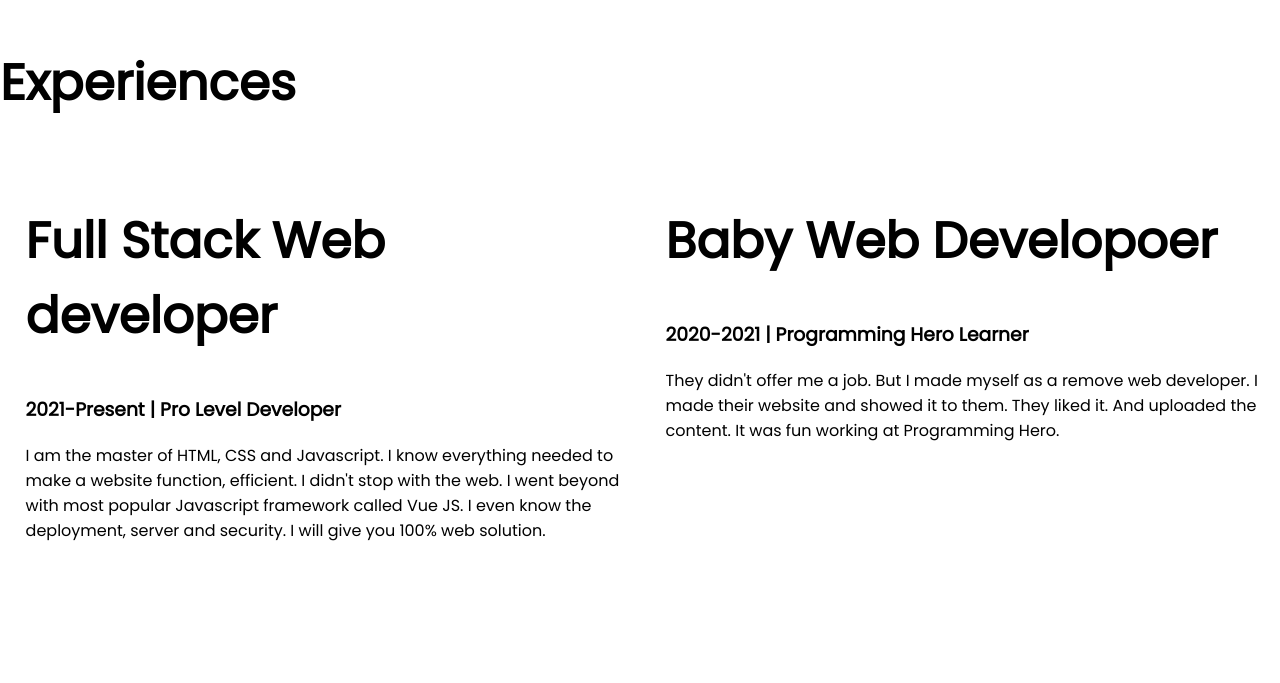
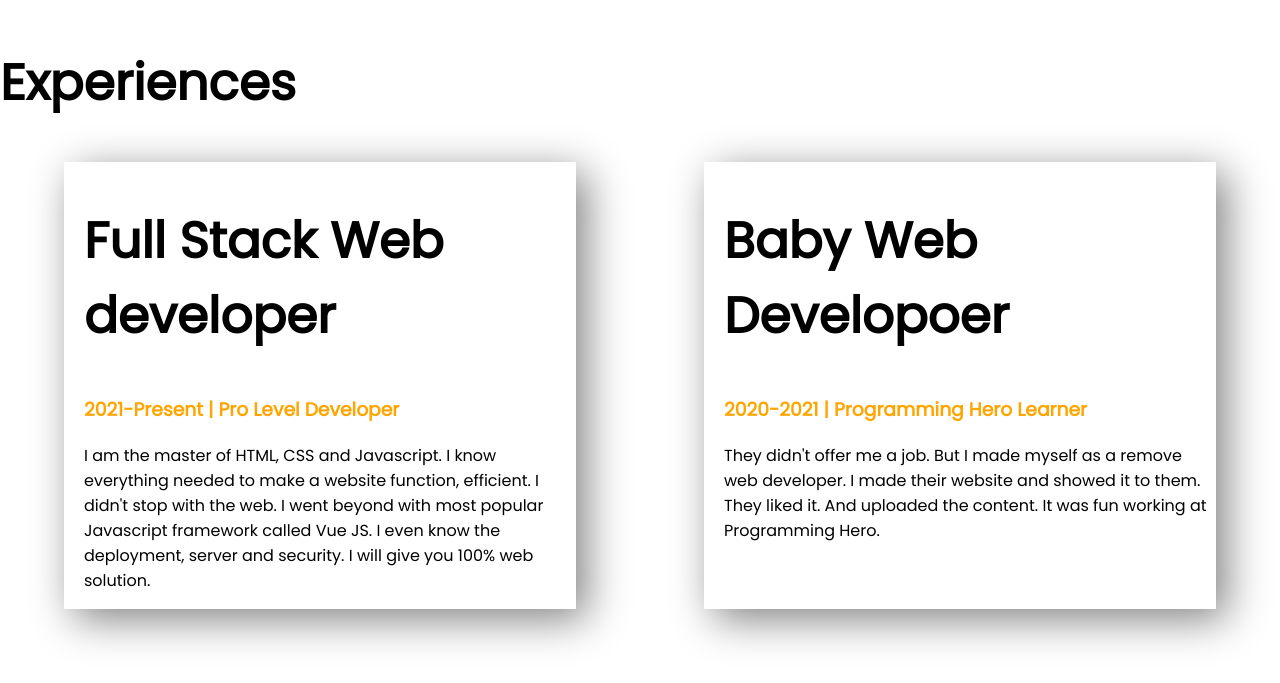
Before and after one commit to AsrafililSamiu/Developer-portfolioo, a plain HTML site: page index.html in a window 1280 px wide. Shown: the part 1333-2016 px from the top of the page. Drawn offline with Linux system fonts and the light colour scheme.

Commit message:
box-entry

```diff
--- a/index.html
+++ b/index.html
@@ -45,17 +45,17 @@
     <section class="experience-area">
         <h1>Experiences</h1>
         <div class="flexible-container">
-            <div class="half-width">
+            <div class="experience-item-box">
                 <h1>Full Stack Web developer</h1>
-                <h3>2021-Present | Pro Level Developer</h3>
+                <h3 class="orange">2021-Present | Pro Level Developer</h3>
                 <p>I am the master of HTML, CSS and Javascript. I know everything needed to make a website function,
                     efficient. I didn't stop with the web. I went beyond with most popular Javascript framework called
                     Vue JS. I even know the deployment, server and security. I will give you 100% web solution.</p>
 
             </div>
-            <div class="half-width">
+            <div class="experience-item-box">
                 <h1>Baby Web Developoer</h1>
-                <h3>2020-2021 | Programming Hero Learner</h3>
+                <h3 class="orange">2020-2021 | Programming Hero Learner</h3>
                 <p>They didn't offer me a job. But I made myself as a remove web developer. I made their website and
                     showed
                     it to them. They liked it. And uploaded the content. It was fun working at Programming Hero.</p>
--- a/style.css
+++ b/style.css
@@ -15,6 +15,7 @@ h1{
 .half-width{
     width: 50%;
     padding-left: 2%;
+
 }
 .half-width img{
     width: 80%;
@@ -37,3 +38,10 @@ h1{
     background-repeat: no-repeat;
     background-position: right;
 }
+.experience-item-box{
+    width: 40%;
+    margin-right: 5%;
+    margin-left: 5%;
+    padding-left: 20px;
+    box-shadow: 10px 10px 40px gray;
+}
```
